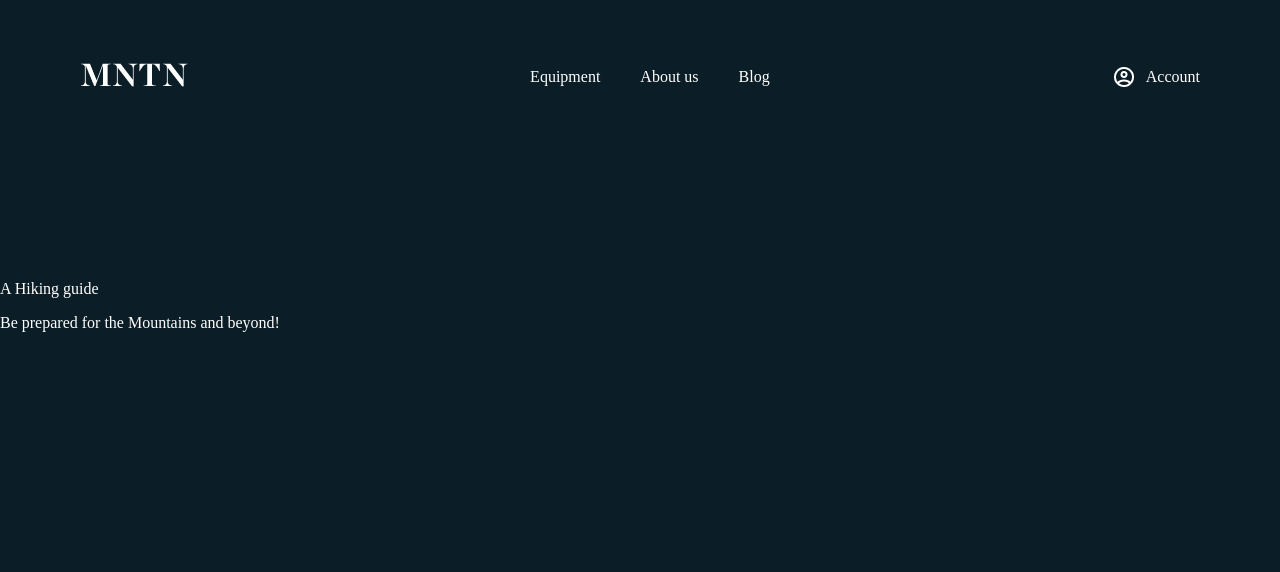
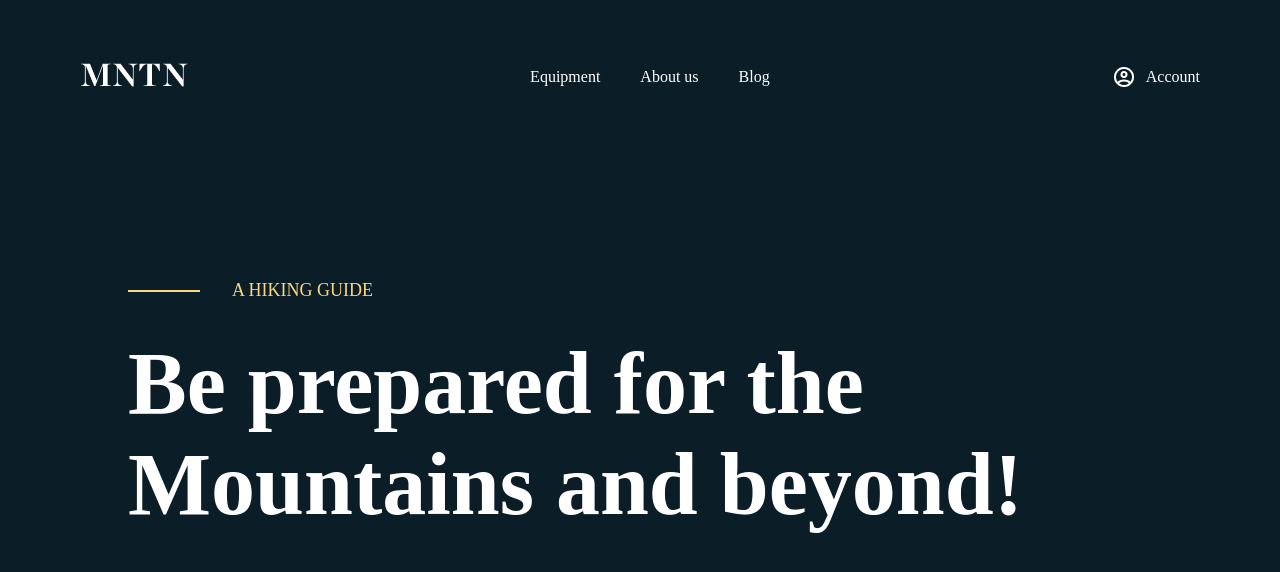
Before and after one commit to Alexey956/maket, a plain HTML site: page index.html in a window 1280 px wide. Drawn offline with Linux system fonts and the light colour scheme.

Commit message:
maket 1.2

```diff
--- a/index.html
+++ b/index.html
@@ -30,7 +30,7 @@
                         <div class="line"></div>
                         <div class="lineText">A Hiking guide</div>
                     </div>
-                    <p>Be prepared for the Mountains and beyond!</p>
+                    <div class="titleDescription">Be prepared for the Mountains and beyond!</div>
                 </div>
             </div>
         </div>
--- a/style.css
+++ b/style.css
@@ -53,4 +53,25 @@ body{
 .titleWrapper{
     z-index: 3;
     top: 35%;
+    left: 10%;
 }
+.lineText{
+    font-size: 18px;
+    color: #FBD784;
+    text-transform: uppercase;
+}
+.line{
+    width: 72px;
+    height: 2px;
+    background-color: #FBD784;
+    margin-right: 32px;
+}
+.title{
+    display: flex;
+    align-items: center;
+}
+.titleDescription{
+    font-size: 88px;
+    font-weight: 600;
+    padding-top: 32px;
+}
```
